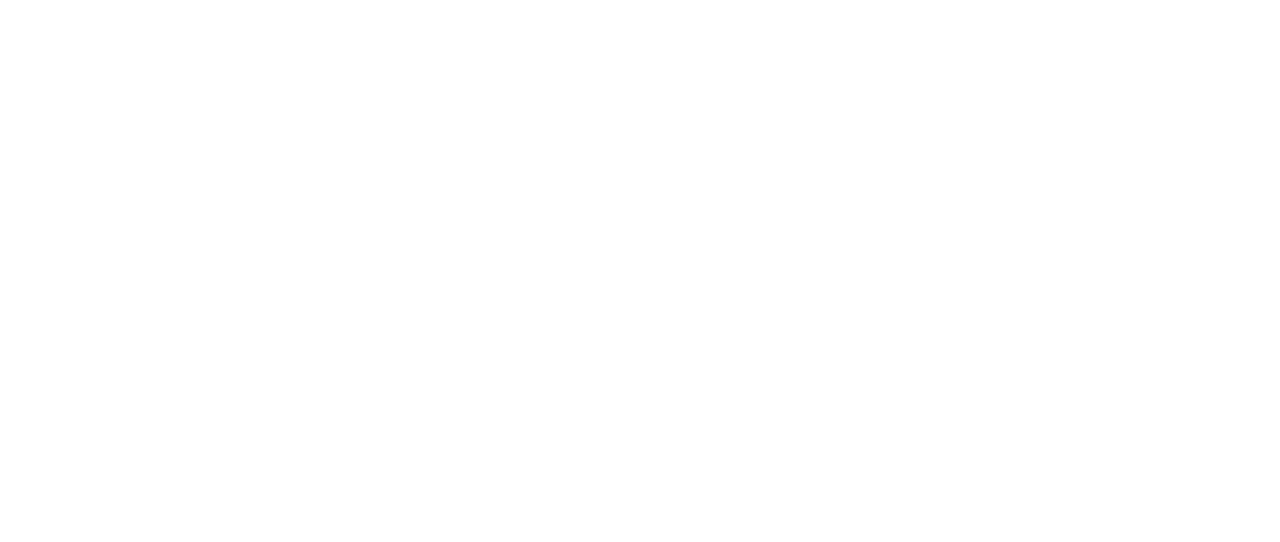
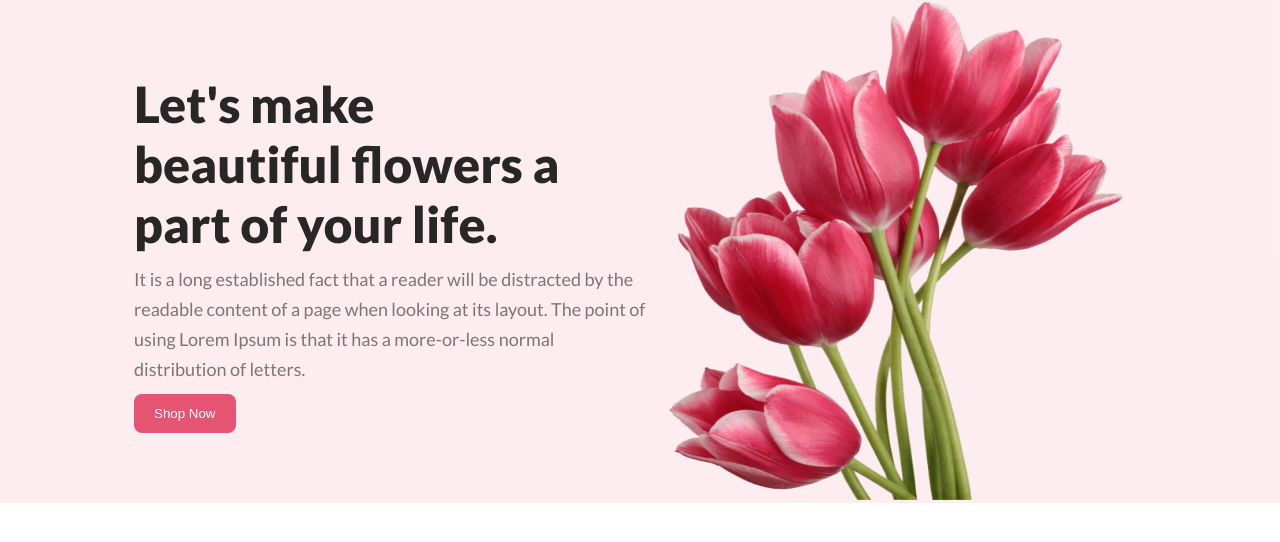
Before and after one commit to hossainAbirr/flower-shop-assignment, a plain HTML site: page index.html in a window 1280 px wide. Drawn offline with Linux system fonts and the light colour scheme.

Commit message:
header section done

```diff
--- a/index.html
+++ b/index.html
@@ -1,12 +1,37 @@
 <!DOCTYPE html>
 <html lang="en">
+
 <head>
     <meta charset="UTF-8">
     <meta name="viewport" content="width=device-width, initial-scale=1.0">
     <title>Flower Shop</title>
     <link rel="stylesheet" href="style.css">
+    <link rel="preconnect" href="https://fonts.googleapis.com">
+    <link rel="preconnect" href="https://fonts.gstatic.com" crossorigin>
+    <link
+        href="https://fonts.googleapis.com/css2?family=Caveat&family=Josefin+Sans&family=Lato:wght@400;700;900&family=Libre+Baskerville&family=Open+Sans:wght@400;700;800&family=Work+Sans:wght@400;500;600;700;800;900&display=swap"
+        rel="stylesheet">
 </head>
+
 <body>
+    <!-- header section  -->
+    <header class="background-color">
+        <div class="banner-container">
+            <div class="banner-text">
+                <h1 class="banner-heading">Let's make<br> beautiful flowers a <br>part of your life.</h1>
+                <p class="banner-description">It is a long established fact that a reader will be distracted by the
+                    readable content of a page when looking at its layout. The point of using Lorem Ipsum is that it has
+                    a more-or-less normal distribution of letters.</p>
+                <button class="btn-primary">Shop Now</button>
+            </div>
+             <div class="banner-flower">
+                <img src="./assets/pngwing 10.png" alt="img" class="banner-img">
+             </div>
+        </div>
+    </header>
+    <!-- header section  -->
+    <main></main>
+    <footer></footer>
+</body>
 
-</body>
 </html>
--- a/style.css
+++ b/style.css
@@ -0,0 +1,46 @@
+/* common shared styles  */
+* {
+  padding: 0;
+  margin: 0;
+}
+body {
+  font-family: "Lato", sans-serif;
+}
+.btn-primary {
+  border-radius: 8px;
+  background: #e55473;
+  padding: 12px 20px;
+  border: none;
+  color: white;
+  margin-bottom: 70px;
+}
+
+/* header section   */
+.background-color {
+  background: rgba(229, 84, 115, 0.1);
+}
+.banner-container {
+  display: flex;
+  align-items: flex-end;
+  justify-content: center;
+}
+.banner-text {
+  width: 40%;
+}
+.banner-heading {
+  color: #272727;
+  font-size: 50px;
+  font-weight: 800;
+  margin-bottom: 10px;
+}
+.banner-img {
+  width: 500px;
+  height: 500px;
+}
+.banner-description {
+  color: rgba(39, 39, 39, 0.6);
+  font-size: 18px;
+  font-weight: 400;
+  line-height: 30px;
+  margin-bottom: 10px;
+}
```
Also changed, not shown: assets/Flower 01.png (renamed from Flower Asset/Flower 01.png), assets/Group 57.png (renamed from Flower Asset/Group 57.png), assets/Group 58.png (renamed from Flower Asset/Group 58.png), assets/Group 59.png (renamed from Flower Asset/Group 59.png), assets/Rectangle 4.png (renamed from Flower Asset/Rectangle 4.png), assets/Rectangle 5.png (renamed from Flower Asset/Rectangle 5.png), assets/Rectangle 6.png (renamed from Flower Asset/Rectangle 6.png), assets/Rectangle 9.png (renamed from Flower Asset/Rectangle 9.png), assets/pngwing 10.png (renamed from Flower Asset/pngwing 10.png), assets/pngwing 5.png (renamed from Flower Asset/pngwing 5.png), assets/pngwing 6.png (renamed from Flower Asset/pngwing 6.png), assets/pngwing 7.png (renamed from Flower Asset/pngwing 7.png), assets/pngwing 8.png (renamed from Flower Asset/pngwing 8.png).
